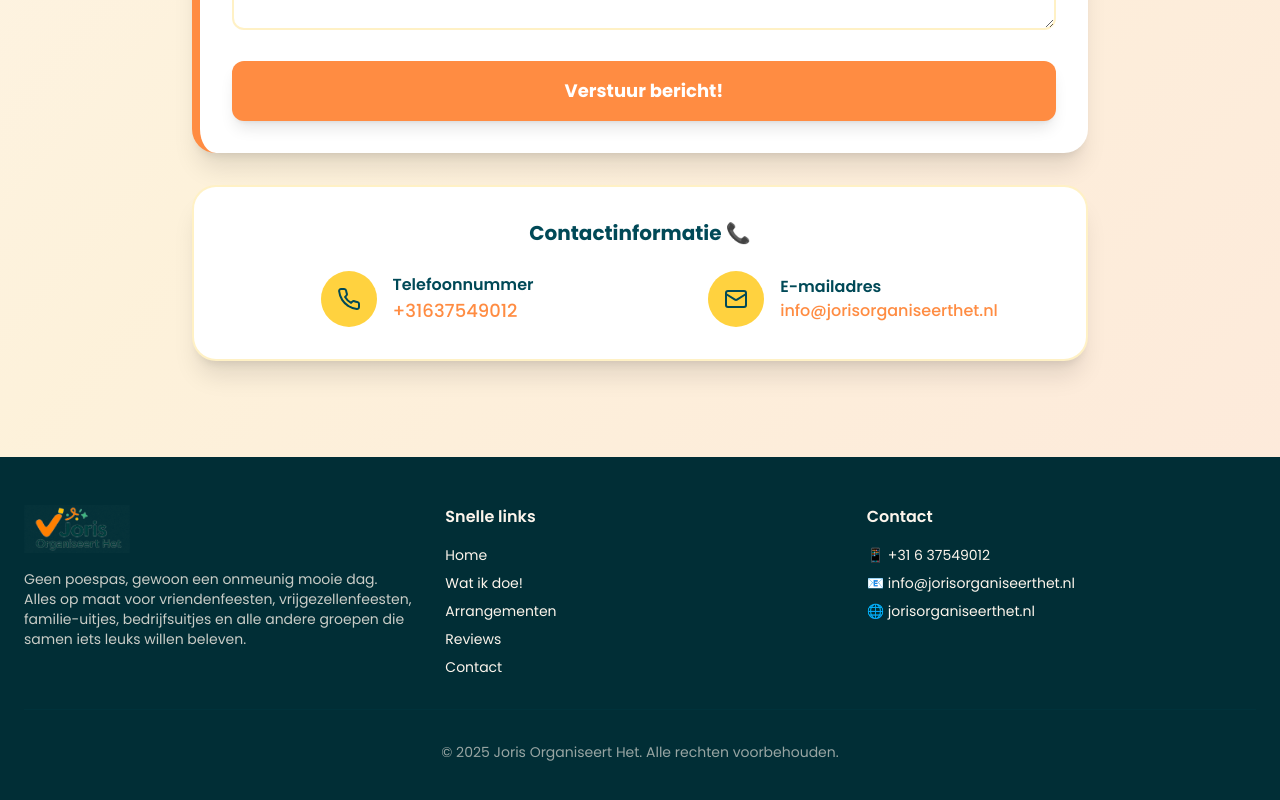
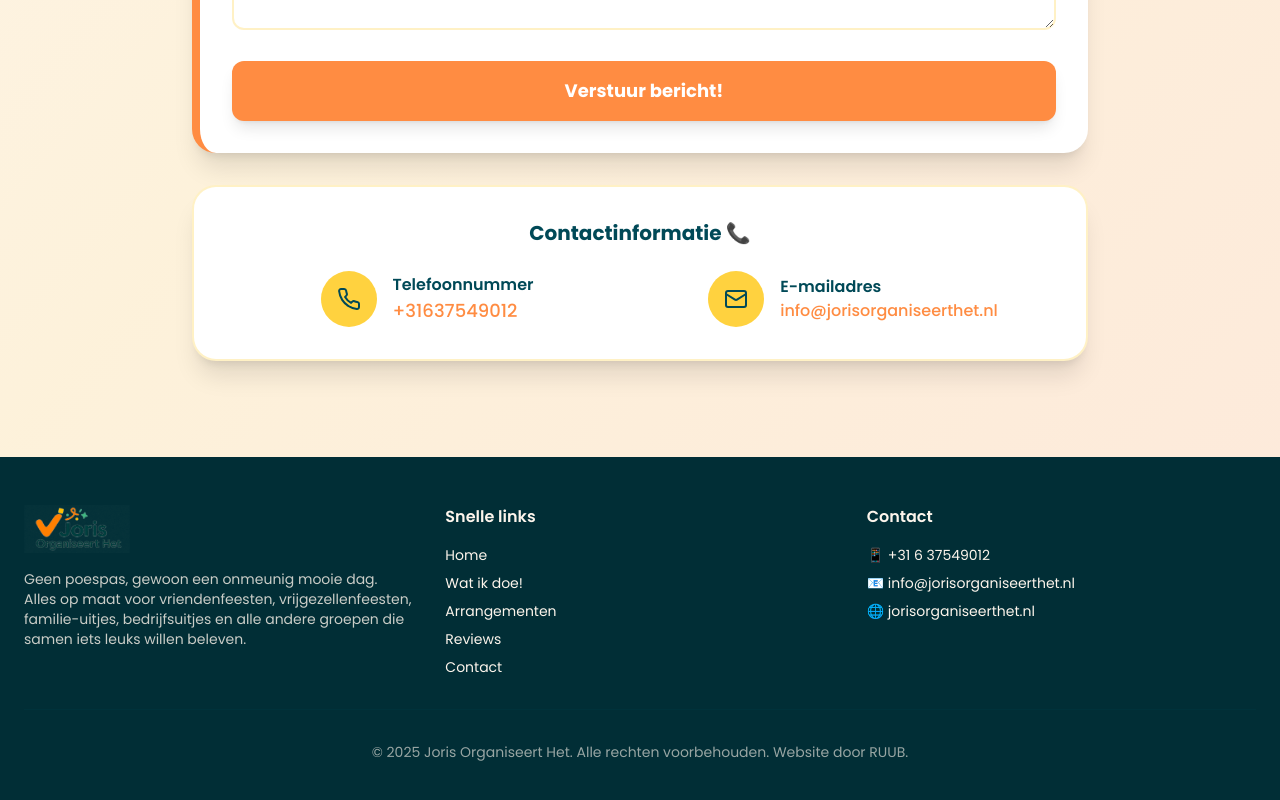
Before and after one commit to Rubenkl/jorisorganiseerthet-website, a React (Vite) app: page / in a window 1280 px wide. Shown: the part 5029-5829 px from the top of the page. Built offline with nearby package versions, Linux system fonts and the light colour scheme.

Commit message:
Update footer with attribution

```diff
--- a/src/components/FooterSection.tsx
+++ b/src/components/FooterSection.tsx
@@ -35,7 +35,7 @@ const FooterSection = () => {
         </div>
 
         <div className="border-t border-joris-teal/30 mt-8 pt-8 text-center text-sm opacity-60">
-          <p>&copy; {new Date().getFullYear()} Joris Organiseert Het. Alle rechten voorbehouden.</p>
+          <p>&copy; {new Date().getFullYear()} Joris Organiseert Het. Alle rechten voorbehouden. Website door <a href="https://ruub.eu" target="_blank" rel="noopener noreferrer" className="hover:text-joris-orange transition-colors">RUUB</a>.</p>
         </div>
       </div>
     </footer>
```
